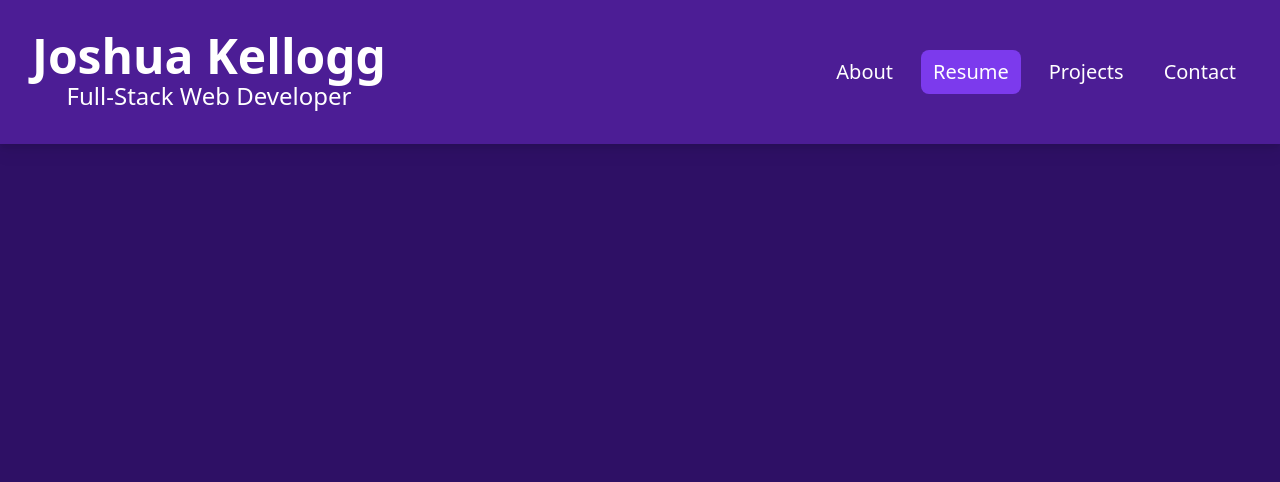
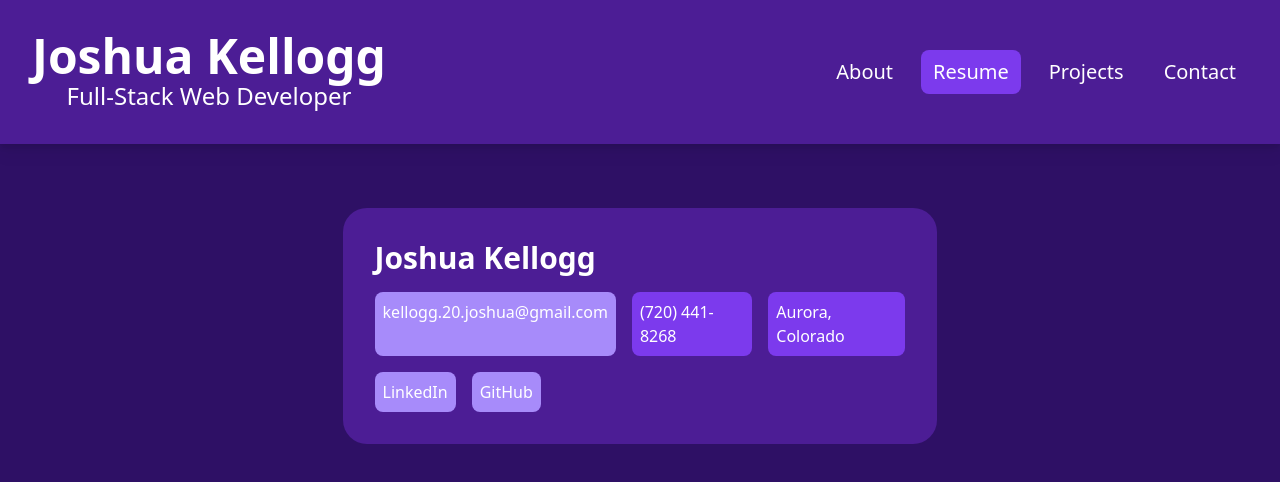
Before and after one commit to jkellogg01/react-portfolio, a React (Vite) app: page /resume in a window 1280 px wide. Shown: the top 482 px of the page. Built offline with nearby package versions, Linux system fonts and the light colour scheme.

Commit message:
add top section of resume

```diff
--- a/src/pages/Resume.jsx
+++ b/src/pages/Resume.jsx
@@ -1,3 +1,36 @@
 export default function Resume() {
-
+  return (
+    <div className="bg-violet-900 rounded-3xl p-8 max-w-prose">
+      <div className="flex flex-col gap-4">
+        <h3 className="text-3xl font-semibold">Joshua Kellogg</h3>
+        <div className="flex flex-row gap-4">
+          <a
+            href="mailto:kellogg.20.joshua@gmail.com"
+            className="bg-violet-400 hover:bg-violet-600 rounded-lg p-2"
+            target="_blank"
+          >
+            kellogg.20.joshua@gmail.com
+          </a>
+          <div className="bg-violet-600 rounded-lg p-2">(720) 441-8268</div>
+          <div className="bg-violet-600 rounded-lg p-2">Aurora, Colorado</div>
+        </div>
+        <div className="flex flex-row gap-4">
+          <a
+            href="https://www.linkedin.com/in/joshua-kellogg-a55402294/"
+            className="bg-violet-400 hover:bg-violet-600 rounded-lg p-2"
+            target="_blank"
+          >
+            LinkedIn
+          </a>
+          <a
+            href="https://github.com/jkellogg01"
+            className="bg-violet-400 hover:bg-violet-600 rounded-lg p-2"
+            target="_blank"
+          >
+            GitHub
+          </a>
+        </div>
+      </div>
+    </div>
+  );
 }
```
Also changed, not shown: public/resume.png (added), 1 other file (tests, documents, lock files or other folders).
